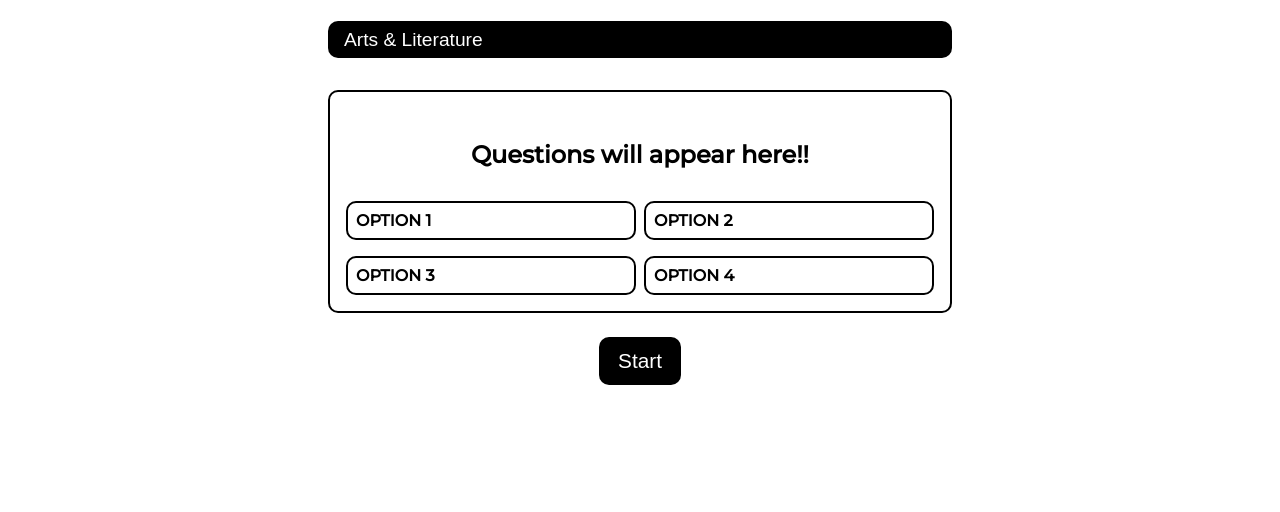
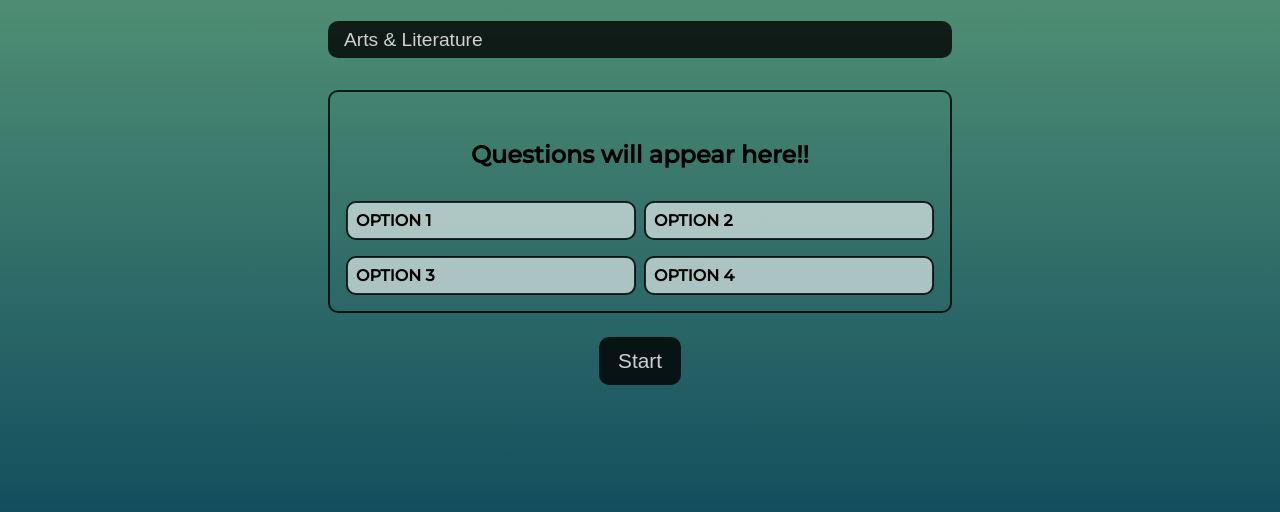
Before and after one commit to ShahbajAlam/Trivia, a plain HTML site: page index.html in a window 1280 px wide. Shown: the part 288-800 px from the top of the page. Drawn offline with Linux system fonts and the light colour scheme.

Commit message:
Update style.css

```diff
--- a/style.css
+++ b/style.css
@@ -16,6 +16,7 @@ body {
     align-items: center;
     padding: 2rem 1rem;
     font-family: "Montserrat", sans-serif;
+    background: linear-gradient(to top, #134e5e, #71b280);
 }
 
 body::before {
@@ -44,8 +45,8 @@ select {
     border: none;
     outline: none;
     border-radius: 10px;
-    color: white;
-    background-color: black;
+    color: rgba(255, 255, 255, 0.8);
+    background-color: rgba(0, 0, 0, 0.8);
     margin: 1rem auto 2rem;
     padding: 0.5rem 1rem;
     font-size: 1rem;
@@ -57,7 +58,7 @@ select {
     width: 90%;
     display: flex;
     flex-direction: column;
-    border: 2px solid black;
+    border: 2px solid rgba(0, 0, 0, 0.8);
     border-radius: 10px;
     padding: 1rem;
 }
@@ -80,7 +81,7 @@ label {
     padding: 0.5rem;
     font-size: 1rem;
     margin: 0;
-    border: 2px solid black;
+    border: 2px solid rgba(0, 0, 0, 0.8);
     border-radius: 10px;
     cursor: pointer;
     position: relative;
@@ -96,7 +97,7 @@ label::before {
     bottom: -1px;
     border-radius: 10px;
     z-index: -1;
-    background-color: white;
+    background-color: rgba(255, 255, 255, 0.6);
     transition-duration: 500ms;
     transition-timing-function: cubic-bezier(0.23, 1, 0.32, 1);
 }
@@ -113,8 +114,8 @@ button {
     border: none;
     outline: none;
     padding: 0.5rem 1rem;
-    color: white;
-    background-color: black;
+    color: rgba(255, 255, 255, 0.8);
+    background-color: rgba(0, 0, 0, 0.8);
     cursor: pointer;
     border-radius: 10px;
     margin: 1.5rem auto 0;
@@ -130,7 +131,7 @@ button:active {
 }
 
 .incorrect {
-    background-color: red;
+    background-color: rgba(255, 0, 0, 0.7);
     color: white;
     transition-duration: 1000ms;
     transition-timing-function: cubic-bezier(0.23, 1, 0.32, 1);
```
